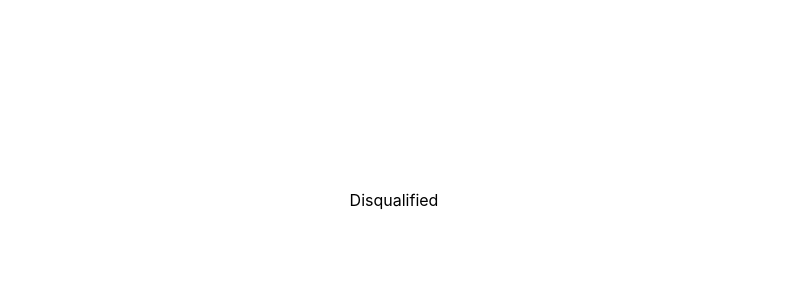
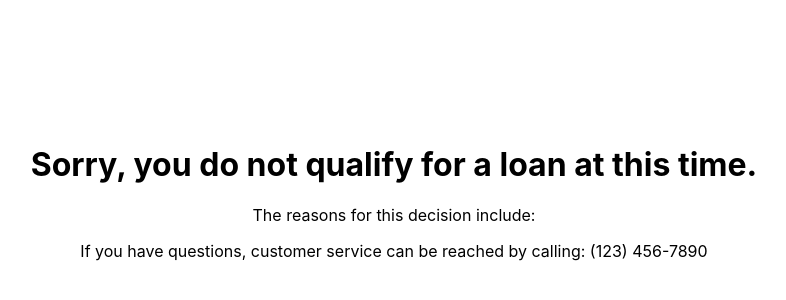
Before and after one commit to bfland/cuna-coding-challenge, a Next.js app: page /disqualified in a window 1280 px wide. Shown: the part 200-500 px from the top of the page, without its empty margins (246-1032 px from the left). Built offline with nearby package versions, Linux system fonts and the light colour scheme.

Commit message:
Populate 'disqualified' page with denial message, and fake customer service info.

```diff
--- a/pages/disqualified.tsx
+++ b/pages/disqualified.tsx
@@ -1,5 +1,14 @@
 const Disqualified = ({ message }) => {
-    return <div>Disqualified</div>
+  return (
+    <div style={{ textAlign: 'center' }}>
+      <h1>Sorry, you do not qualify for a loan at this time.</h1>
+      <p>The reasons for this decision include: {message}</p>
+      <p>
+        If you have questions, customer service can be reached by calling: (123)
+        456-7890
+      </p>
+    </div>
+  )
 }
 
 export default Disqualified
```
